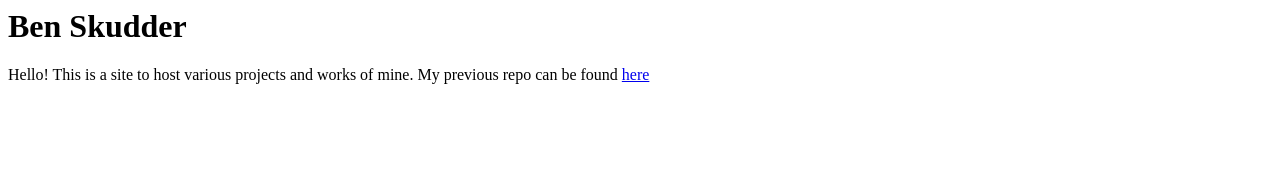
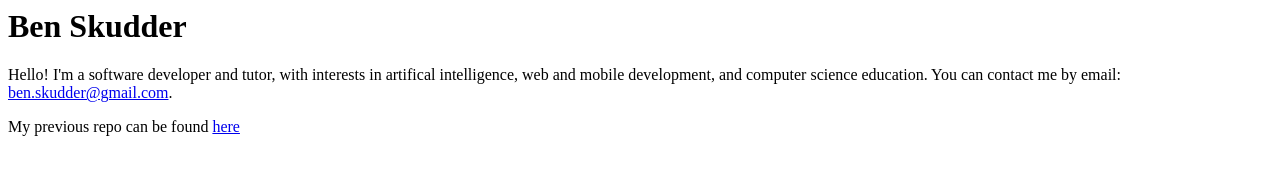
Before and after one commit to bskudder/bskudder.github.io, a plain HTML site: page index.html in a window 1280 px wide. Drawn offline with Linux system fonts and the light colour scheme.

Commit message:
Add contact details and self description.

```diff
--- a/index.html
+++ b/index.html
@@ -1,17 +1,19 @@
 <html>
   <head>
     <title>Ben Skudder</title>
-
   </head>
 
   <body>
     <h1>Ben Skudder</h1>
     <p>
-      Hello! This is a site to host various projects and works of
-      mine. My previous repo can be
+      Hello! I'm a software developer and tutor, with interests in
+      artifical intelligence, web and mobile development, and computer
+      science education. You can contact me by
+      email: <a href="mailto:ben.skudder@gmail.com">ben.skudder@gmail.com</a>.
+    </p>
+    <p>
+      My previous repo can be
       found <a href="https://github.com/bsku002">here</a>
-
-    </p>
-
+    <p>
   </body>
 </html>
```
